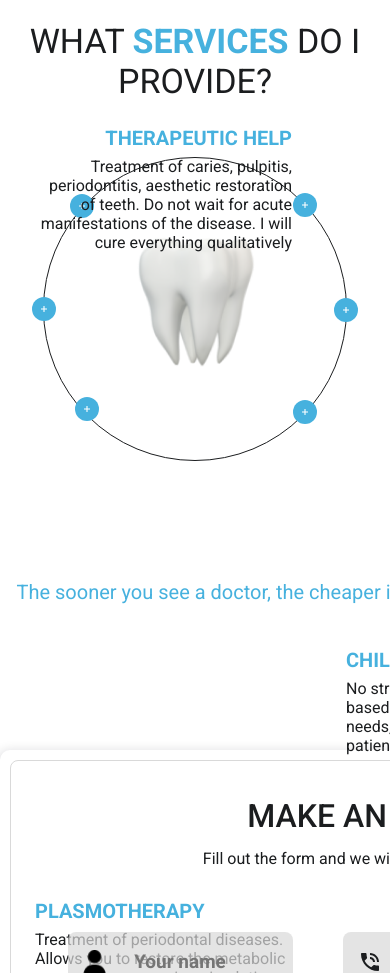
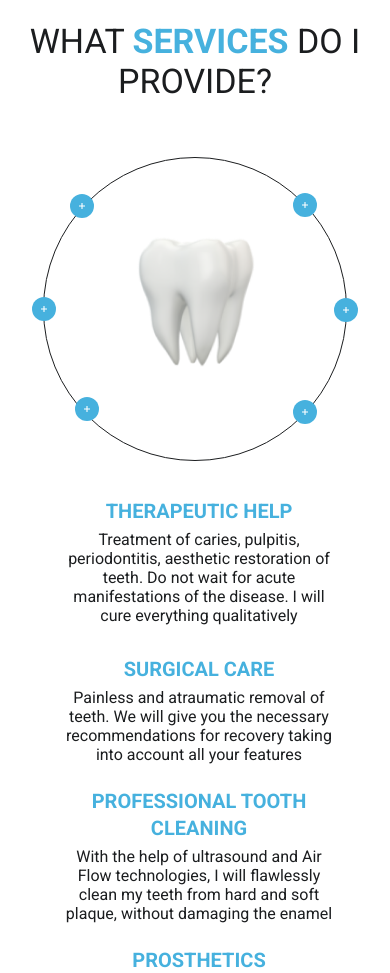
Before and after one commit to annandrievska/Dr.-Tesla-Landing-Page-, a plain HTML site: page index.html in a window 390 px wide. Shown: the part 2520-3493 px from the top of the page. Drawn offline with Linux system fonts and the light colour scheme; a web font is replaced by a local one.

Commit message:
mobıle services edit

```diff
--- a/styles/styles.css
+++ b/styles/styles.css
@@ -948,6 +948,7 @@ body, div, p {
         width: 380px;
         height: 550px;
         margin: 0 auto;
+        padding-bottom: 500px;
     }
 }
 .heading3 {
@@ -1024,7 +1025,14 @@ body, div, p {
         transform: translate(7px, -336px);
     }
 }
-
+@media (max-width: 480px) {
+    .service_description1 {
+        width: 280px;
+        text-align: center;
+        justify-content: center;
+        transform: translate(54px, 37px);
+    }
+}
 .service_description2 {
     width: 310px;
     display: inline-flex;
@@ -1040,6 +1048,14 @@ body, div, p {
         transform: translate(-308px, -189px);
     }
 }
+@media (max-width: 480px) {
+    .service_description2 {
+        width: 280px;
+        text-align: center;
+        justify-content: center;
+        transform: translate(54px, 63px);
+    }
+}
 .service_description3 {
     /* width: 310px; */
     display: inline-flex;
@@ -1061,6 +1077,14 @@ body, div, p {
         transform: translate(-557px, -57px);
     }
 }
+@media (max-width: 480px) {
+    .service_description3 {
+        width: 280px;
+        text-align: center;
+        justify-content: center;
+        transform: translate(54px, 63px);
+    }
+}
 .service_description4 {
     width: 310px;
     display: inline-flex;
@@ -1081,6 +1105,14 @@ body, div, p {
         transform: translate(594px, -493px);
     }
 }
+@media (max-width: 480px) {
+    .service_description4 {
+        width: 280px;
+        text-align: center;
+        justify-content: center;
+        transform: translate(54px, 63px);
+    }
+}
 .service_description5 {
     width: 310px;
     display: inline-flex;
@@ -1101,6 +1133,14 @@ body, div, p {
         transform: translate(341px, -352px);
     }
 }
+@media (max-width: 480px) {
+    .service_description5 {
+        width: 280px;
+        text-align: center;
+        justify-content: center;
+        transform: translate(54px, 75px);
+    }
+}
 .service_description6 {
     width: 310px;
     display: inline-flex;
@@ -1121,6 +1161,14 @@ body, div, p {
         transform: translate(30px, -216px);
     }
 }
+@media (max-width: 480px) {
+    .service_description6 {
+        width: 280px;
+        text-align: center;
+        justify-content: center;
+        transform: translate(54px, 93px);
+    }
+}
 .title_5_1,
 .title_5_2,
 .title_5_3 {
@@ -1139,6 +1187,16 @@ body, div, p {
      text-align: right;
     }
 }
+@media (max-width: 480px) {
+.title_5_1,
+.title_5_2,
+.title_5_3 {
+    width: 280px;
+    text-align: center;
+    justify-content: center;
+    /* transform: translate(7px, 37px); */
+}
+}
 .title_5_4,
 .title_5_5,
 .title_5_6 {
@@ -1150,7 +1208,16 @@ body, div, p {
     line-height: 135%; /* 27px */
     margin: 0;
 }
-
+@media (max-width: 480px) {
+    .title_5_4,
+    .title_5_5,
+    .title_5_6 {
+        width: 280px;
+        text-align: center;
+        justify-content: center;
+        /* transform: translate(7px, 37px); */
+    }
+    }
 .description_5_1,
 .description_5_2,
 .description_5_3 {
@@ -1171,6 +1238,16 @@ body, div, p {
     .description_5_3 {
         width: 260px;
         height: 100px;
+    }
+}
+@media (max-width: 480px) {
+    .description_5_1,
+    .description_5_2,
+    .description_5_3 {
+        width: 280px;
+        text-align: center;
+        justify-content: center;
+        /* transform: translate(7px, 37px); */
     }
 }
 .description_5_4,
@@ -1198,6 +1275,12 @@ body, div, p {
     gap: 16px;
     width: 100vw;
     justify-content: center;
+}
+@media (max-width: 480px) {
+    .warning {
+        width: 380px;
+        padding-top: 300px;
+    }
 }
 .img-warning {
     align-items: center;
```
